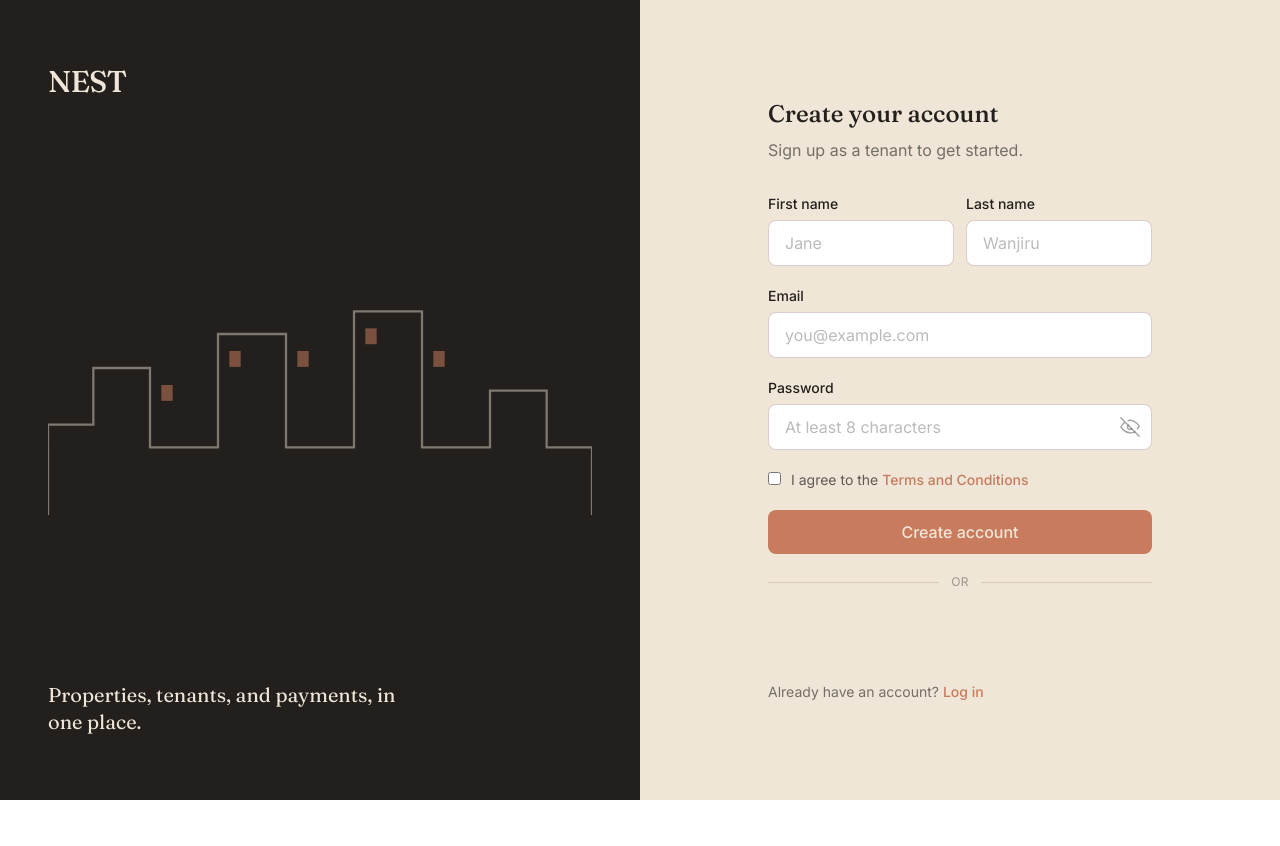
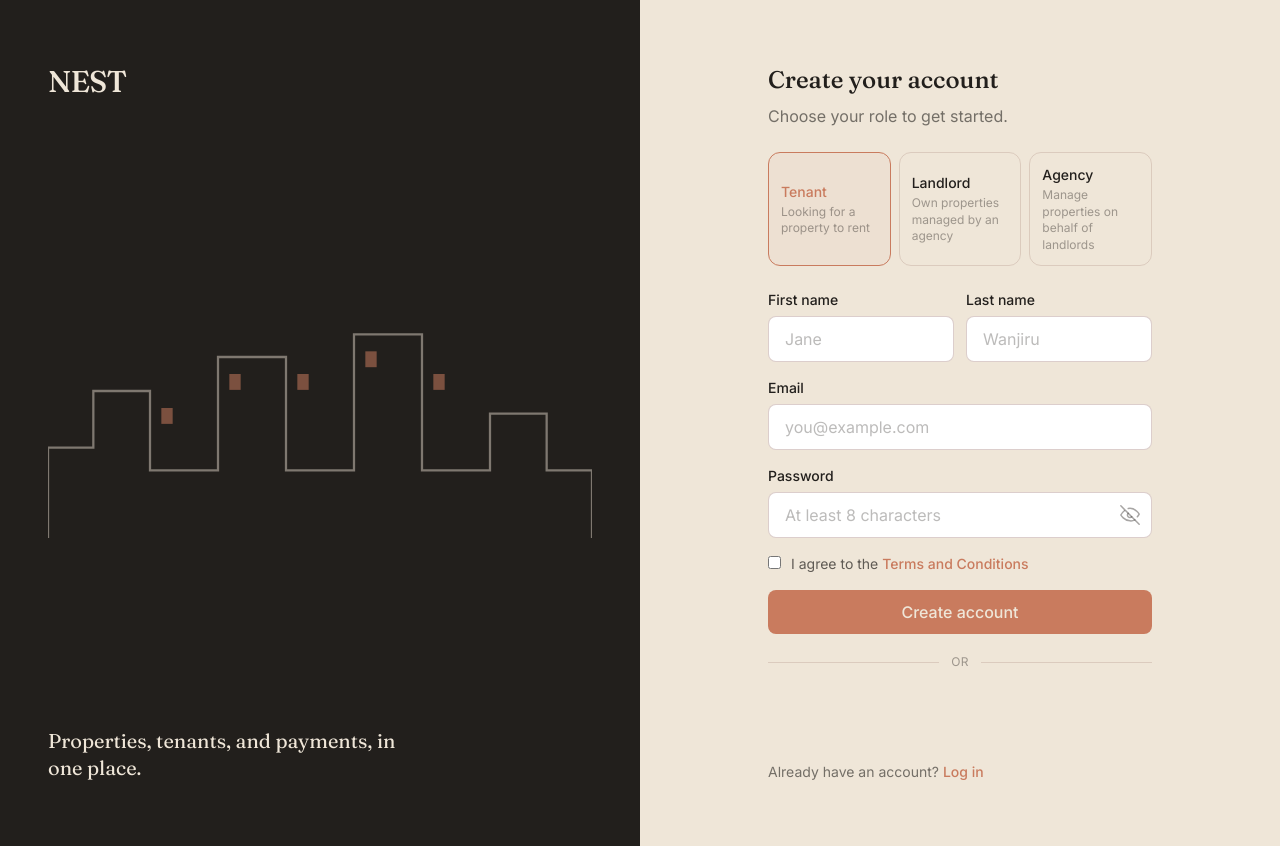
Before and after one commit to lennygitonga/NEST-frontend, a React (Vite) app: page /register in a window 1280 px wide. Before the commit the page ends 800 px from the top, so only its background shows below. Built offline with nearby package versions, Linux system fonts and the light colour scheme.

Commit message:
feat: enhance registration form with agency role support and validation

```diff
--- a/src/pages/Register.jsx
+++ b/src/pages/Register.jsx
@@ -18,17 +18,32 @@ function EyeIcon({ visible }) {
   )
 }
 
+const ROLES = [
+  { value: 'TENANT', label: 'Tenant', description: 'Looking for a property to rent' },
+  { value: 'LANDLORD', label: 'Landlord', description: 'Own properties managed by an agency' },
+  { value: 'AGENCY', label: 'Agency', description: 'Manage properties on behalf of landlords' },
+]
+
 function Register() {
   const navigate = useNavigate()
   const setUser = useAuthStore((state) => state.setUser)
   const formWrapperRef = useRef(null)
 
+  const [role, setRole] = useState('TENANT')
   const [firstName, setFirstName] = useState('')
   const [lastName, setLastName] = useState('')
   const [email, setEmail] = useState('')
   const [password, setPassword] = useState('')
   const [showPassword, setShowPassword] = useState(false)
   const [acceptTerms, setAcceptTerms] = useState(false)
+
+  // Agency-specific fields
+  const [agencyName, setAgencyName] = useState('')
+  const [regNumber, setRegNumber] = useState('')
+  const [agencyAddress, setAgencyAddress] = useState('')
+  const [agencyPhone, setAgencyPhone] = useState('')
+  const [agencyWebsite, setAgencyWebsite] = useState('')
+
   const [error, setError] = useState('')
   const [isLoading, setIsLoading] = useState(false)
   const [buttonWidth, setButtonWidth] = useState(null)
@@ -41,13 +56,22 @@ function Register() {
 
   const handleAuthError = (err) => {
     const data = err.response?.data
-
     if (data?.email) {
       setError(data.email[0])
     } else if (data?.password) {
       setError(data.password[0])
     } else if (data?.accept_terms) {
       setError(data.accept_terms[0])
+    } else if (data?.agency_name) {
+      setError(data.agency_name[0])
+    } else if (data?.registration_number) {
+      setError(data.registration_number[0])
+    } else if (data?.agency_address) {
+      setError(data.agency_address[0])
+    } else if (data?.agency_phone) {
+      setError(data.agency_phone[0])
+    } else if (data?.non_field_errors) {
+      setError(data.non_field_errors[0])
     } else if (data?.error) {
       setError(data.error)
     } else {
@@ -60,16 +84,25 @@ function Register() {
     setError('')
     setIsLoading(true)
 
+    const payload = {
+      first_name: firstName,
+      last_name: lastName,
+      email,
+      password,
+      role,
+      accept_terms: acceptTerms,
+    }
+
+    if (role === 'AGENCY') {
+      payload.agency_name = agencyName
+      payload.registration_number = regNumber
+      payload.agency_address = agencyAddress
+      payload.agency_phone = agencyPhone
+      if (agencyWebsite) payload.agency_website = agencyWebsite
+    }
+
     try {
-      const response = await apiClient.post('/api/auth/register/', {
-        first_name: firstName,
-        last_name: lastName,
-        email,
-        password,
-        role: 'TENANT',
-        accept_terms: acceptTerms,
-      })
-
+      const response = await apiClient.post('/api/auth/register/', payload)
       const data = response.data
       localStorage.setItem('access_token', data.tokens.access)
       localStorage.setItem('refresh_token', data.tokens.refresh)
@@ -166,18 +199,41 @@ function Register() {
           >
             Create your account
           </h1>
-          <p className="text-charcoal/60 mb-8" style={{ fontFamily: "'Inter', sans-serif" }}>
-            Sign up as a tenant to get started.
+          <p className="text-charcoal/60 mb-6" style={{ fontFamily: "'Inter', sans-serif" }}>
+            Choose your role to get started.
           </p>
 
-          <form onSubmit={handleSubmit} className="space-y-5" style={{ fontFamily: "'Inter', sans-serif" }}>
+          {/* Role picker */}
+          <div className="grid grid-cols-3 gap-2 mb-6">
+            {ROLES.map((r) => (
+              <button
+                key={r.value}
+                type="button"
+                onClick={() => setRole(r.value)}
+                className={`p-3 rounded-xl border text-left transition ${
+                  role === r.value
+                    ? 'border-sienna bg-sienna/5'
+                    : 'border-clay/20 hover:border-clay/40'
+                }`}
+              >
+                <p
+                  className={`text-sm font-medium ${role === r.value ? 'text-sienna' : 'text-charcoal'}`}
+                  style={{ fontFamily: "'Inter', sans-serif" }}
+                >
+                  {r.label}
+                </p>
+                <p className="text-charcoal/40 text-xs mt-0.5 leading-snug" style={{ fontFamily: "'Inter', sans-serif" }}>
+                  {r.description}
+                </p>
+              </button>
+            ))}
+          </div>
+
+          <form onSubmit={handleSubmit} className="space-y-4" style={{ fontFamily: "'Inter', sans-serif" }}>
             <div className="grid grid-cols-2 gap-3">
               <div>
-                <label htmlFor="firstName" className="block text-sm font-medium text-charcoal mb-1.5">
-                  First name
-                </label>
+                <label className="block text-sm font-medium text-charcoal mb-1.5">First name</label>
                 <input
-                  id="firstName"
                   type="text"
                   value={firstName}
                   onChange={(e) => setFirstName(e.target.value)}
@@ -188,11 +244,8 @@ function Register() {
                 />
               </div>
               <div>
-                <label htmlFor="lastName" className="block text-sm font-medium text-charcoal mb-1.5">
-                  Last name
-                </label>
+                <label className="block text-sm font-medium text-charcoal mb-1.5">Last name</label>
                 <input
-                  id="lastName"
                   type="text"
                   value={lastName}
                   onChange={(e) => setLastName(e.target.value)}
@@ -205,11 +258,8 @@ function Register() {
             </div>
 
             <div>
-              <label htmlFor="email" className="block text-sm font-medium text-charcoal mb-1.5">
-                Email
-              </label>
+              <label className="block text-sm font-medium text-charcoal mb-1.5">Email</label>
               <input
-                id="email"
                 type="email"
                 value={email}
                 onChange={(e) => setEmail(e.target.value)}
@@ -221,12 +271,9 @@ function Register() {
             </div>
 
             <div>
-              <label htmlFor="password" className="block text-sm font-medium text-charcoal mb-1.5">
-                Password
-              </label>
+              <label className="block text-sm font-medium text-charcoal mb-1.5">Password</label>
               <div className="relative">
                 <input
-                  id="password"
                   type={showPassword ? 'text' : 'password'}
                   value={password}
                   onChange={(e) => setPassword(e.target.value)}
@@ -247,6 +294,67 @@ function Register() {
                 </button>
               </div>
             </div>
+
+            {/* Agency-specific fields */}
+            {role === 'AGENCY' && (
+              <div className="space-y-3 pt-2 border-t border-clay/15">
+                <p className="text-xs text-charcoal/50 uppercase tracking-wide pt-1">Agency details</p>
+                <div>
+                  <label className="block text-sm font-medium text-charcoal mb-1.5">Agency name</label>
+                  <input
+                    type="text"
+                    value={agencyName}
+                    onChange={(e) => setAgencyName(e.target.value)}
+                    required
+                    className="w-full px-4 py-2.5 rounded-lg border border-clay/30 bg-white text-charcoal placeholder:text-charcoal/30 focus:outline-none focus:ring-2 focus:ring-clay focus:border-clay transition"
+                    placeholder="Acme Properties Ltd"
+                  />
+                </div>
+                <div>
+                  <label className="block text-sm font-medium text-charcoal mb-1.5">Registration number</label>
+                  <input
+                    type="text"
+                    value={regNumber}
+                    onChange={(e) => setRegNumber(e.target.value)}
+                    required
+                    className="w-full px-4 py-2.5 rounded-lg border border-clay/30 bg-white text-charcoal placeholder:text-charcoal/30 focus:outline-none focus:ring-2 focus:ring-clay focus:border-clay transition"
+                    placeholder="REG-12345"
+                  />
+                </div>
+                <div>
+                  <label className="block text-sm font-medium text-charcoal mb-1.5">Address</label>
+                  <input
+                    type="text"
+                    value={agencyAddress}
+                    onChange={(e) => setAgencyAddress(e.target.value)}
+                    required
+                    className="w-full px-4 py-2.5 rounded-lg border border-clay/30 bg-white text-charcoal placeholder:text-charcoal/30 focus:outline-none focus:ring-2 focus:ring-clay focus:border-clay transition"
+                    placeholder="123 Kimathi Street, Nairobi"
+                  />
+                </div>
+                <div>
+                  <label className="block text-sm font-medium text-charcoal mb-1.5">Phone</label>
+                  <input
+                    type="text"
+                    value={agencyPhone}
+                    onChange={(e) => setAgencyPhone(e.target.value)}
+                    required
+                    className="w-full px-4 py-2.5 rounded-lg border border-clay/30 bg-white text-charcoal placeholder:text-charcoal/30 focus:outline-none focus:ring-2 focus:ring-clay focus:border-clay transition"
+                    placeholder="+254 7XX XXX XXX"
+                  />
+                </div>
+                <div>
+                  <label className="block text-sm font-medium text-charcoal mb-1.5">Website (optional)</label>
+                  <input
+                    type="url"
+                    value={agencyWebsite}
+                    onChange={(e) => setAgencyWebsite(e.target.value)}
+                    className="w-full px-4 py-2.5 rounded-lg border border-clay/30 bg-white text-charcoal placeholder:text-charcoal/30 focus:outline-none focus:ring-2 focus:ring-clay focus:border-clay transition"
+                    placeholder="https://acmeproperties.co.ke"
+                  />
+                </div>
+              </div>
+            )}
 
             <label className="flex items-start gap-2.5 text-sm text-charcoal/70 cursor-pointer">
               <input
```
